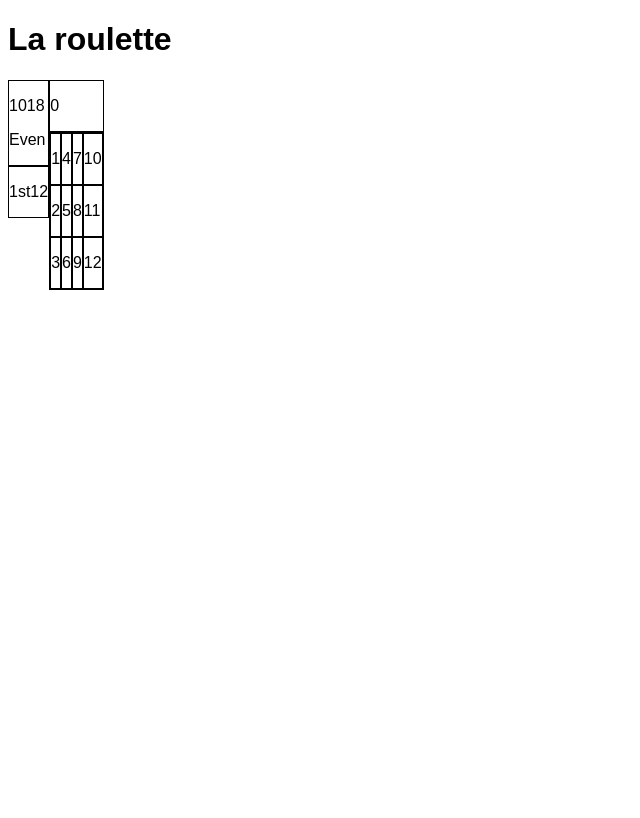
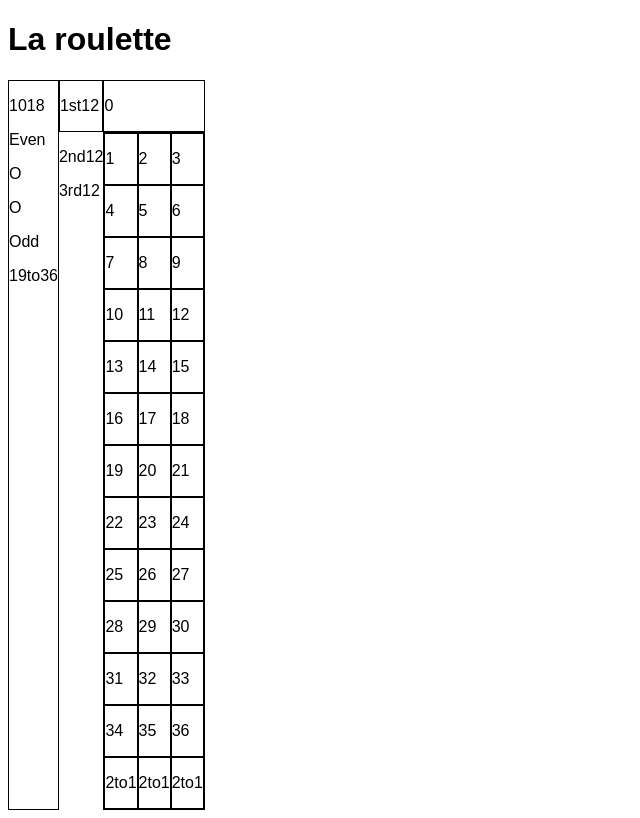
Before and after one commit to aurelie-castro/roulette, a plain HTML site: page index.html in a window 1280 px wide. Shown: the whole page, without its empty margins (0-640 px from the left). Drawn offline with Linux system fonts and the light colour scheme.

Commit message:
added the basic structure of the roulette

```diff
--- a/index.html
+++ b/index.html
@@ -13,35 +13,68 @@
         <div class="two-square">
           <div class="cent-dix-huit"><p>1018</p></div>
           <div class="even"><p>Even</p></div>
+          <div class="red"><p>O</p></div>
+          <div class="black"><p>O</p></div>
+          <div class="odd"><p>Odd</p></div>
+          <div class="nineteen"><p>19to36</p></div>
         </div>
+
+        <div class="other">
         <div class="first-twelve"><p>1st12</p></div>
+        <div class="second-twelve"><p>2nd12</p></div>
+        <div class="third-twelve"><p>3rd12</p></div>
       </div>
+    </div>
 
       <div class="droite">
         <div class="zero"><p>0</p></div>
         <div class="chiffres">
           <div class="row1">
             <div class="chiffre"><p>1</p></div>
-            <div class="chiffre"><p>2</p></div>
-            <div class="chiffre"><p>3</p></div>
+            <div class="chiffre"><p>4</p></div>
+            <div class="chiffre"><p>7</p></div>
+            <div class="chiffre"><p>10</p></div>
+            <div class="chiffre"><p>13</p></div>
+            <div class="chiffre"><p>16</p></div>
+            <div class="chiffre"><p>19</p></div>
+            <div class="chiffre"><p>22</p></div>
+            <div class="chiffre"><p>25</p></div>
+            <div class="chiffre"><p>28</p></div>
+            <div class="chiffre"><p>31</p></div>
+            <div class="chiffre"><p>34</p></div>
+            <div class="chiffre"><p>2to1</p></div>
           </div>
 
           <div class="row2">
-            <div class="chiffre"><p>4</p></div>
+            <div class="chiffre"><p>2</p></div>
             <div class="chiffre"><p>5</p></div>
-            <div class="chiffre"><p>6</p></div>
+            <div class="chiffre"><p>8</p></div>
+            <div class="chiffre"><p>11</p></div>
+            <div class="chiffre"><p>14</p></div>
+            <div class="chiffre"><p>17</p></div>
+            <div class="chiffre"><p>20</p></div>
+            <div class="chiffre"><p>23</p></div>
+            <div class="chiffre"><p>26</p></div>
+            <div class="chiffre"><p>29</p></div>
+            <div class="chiffre"><p>32</p></div>
+            <div class="chiffre"><p>35</p></div>
+            <div class="chiffre"><p>2to1</p></div>
           </div>
 
           <div class="row3">
-            <div class="chiffre"><p>7</p></div>
-            <div class="chiffre"><p>8</p></div>
+            <div class="chiffre"><p>3</p></div>
+            <div class="chiffre"><p>6</p></div>
             <div class="chiffre"><p>9</p></div>
-          </div>
-
-          <div class="row4">
-            <div class="chiffre"><p>10</p></div>
-            <div class="chiffre"><p>11</p></div>
             <div class="chiffre"><p>12</p></div>
+            <div class="chiffre"><p>15</p></div>
+            <div class="chiffre"><p>18</p></div>
+            <div class="chiffre"><p>21</p></div>
+            <div class="chiffre"><p>24</p></div>
+            <div class="chiffre"><p>27</p></div>
+            <div class="chiffre"><p>30</p></div>
+            <div class="chiffre"><p>33</p></div>
+            <div class="chiffre"><p>36</p></div>
+            <div class="chiffre"><p>2to1</p></div>
           </div>
         </div>
       </div>
--- a/style.css
+++ b/style.css
@@ -3,7 +3,7 @@ body {
   font-family: Arial, Helvetica, sans-serif;
 }
 
-.roulette, .chiffres {
+.roulette, .chiffres, .gauche {
   display: flex;
 }
 
@@ -14,5 +14,3 @@ body {
 .chiffres, .chiffre, .zero, .first-twelve{
     border: 1px solid black;
 }
-
-.row
```
